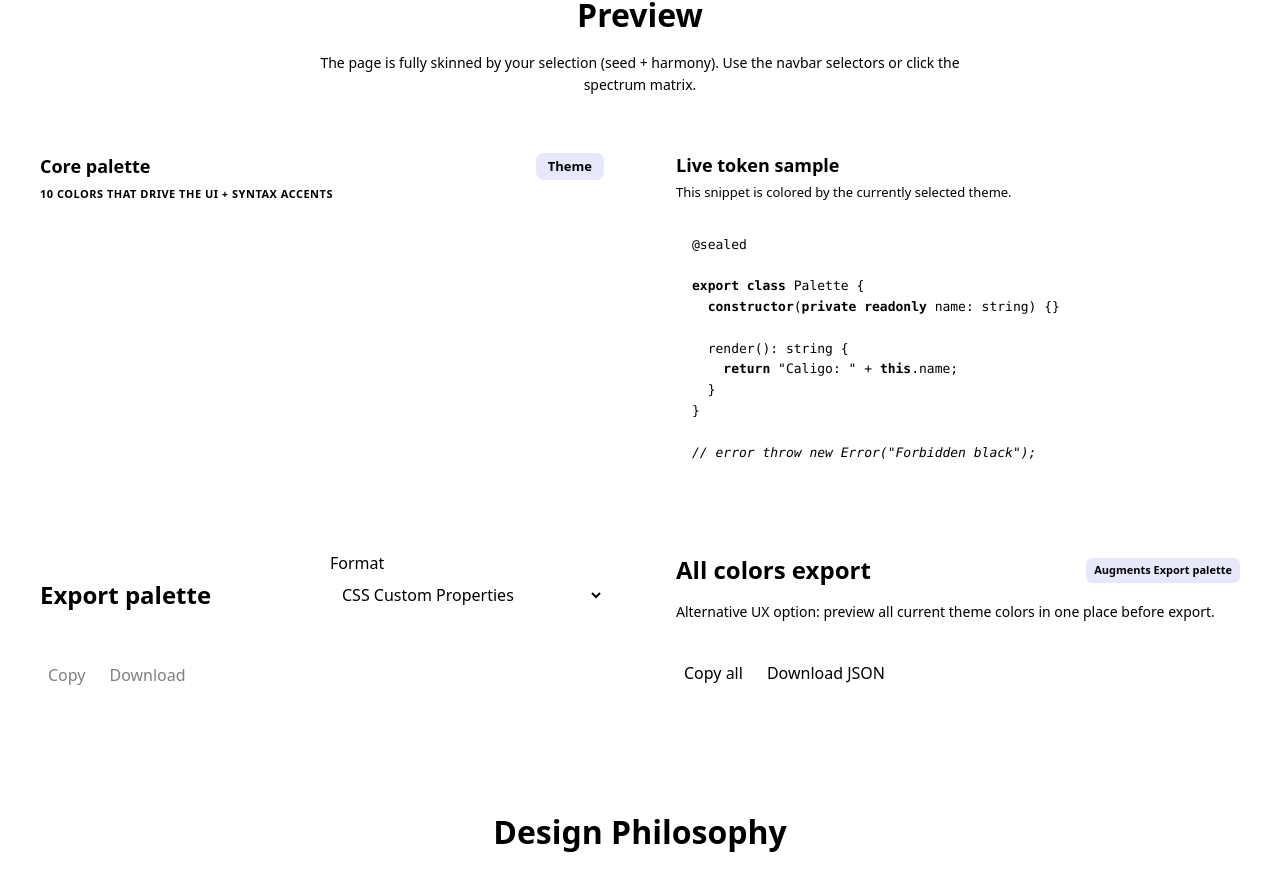
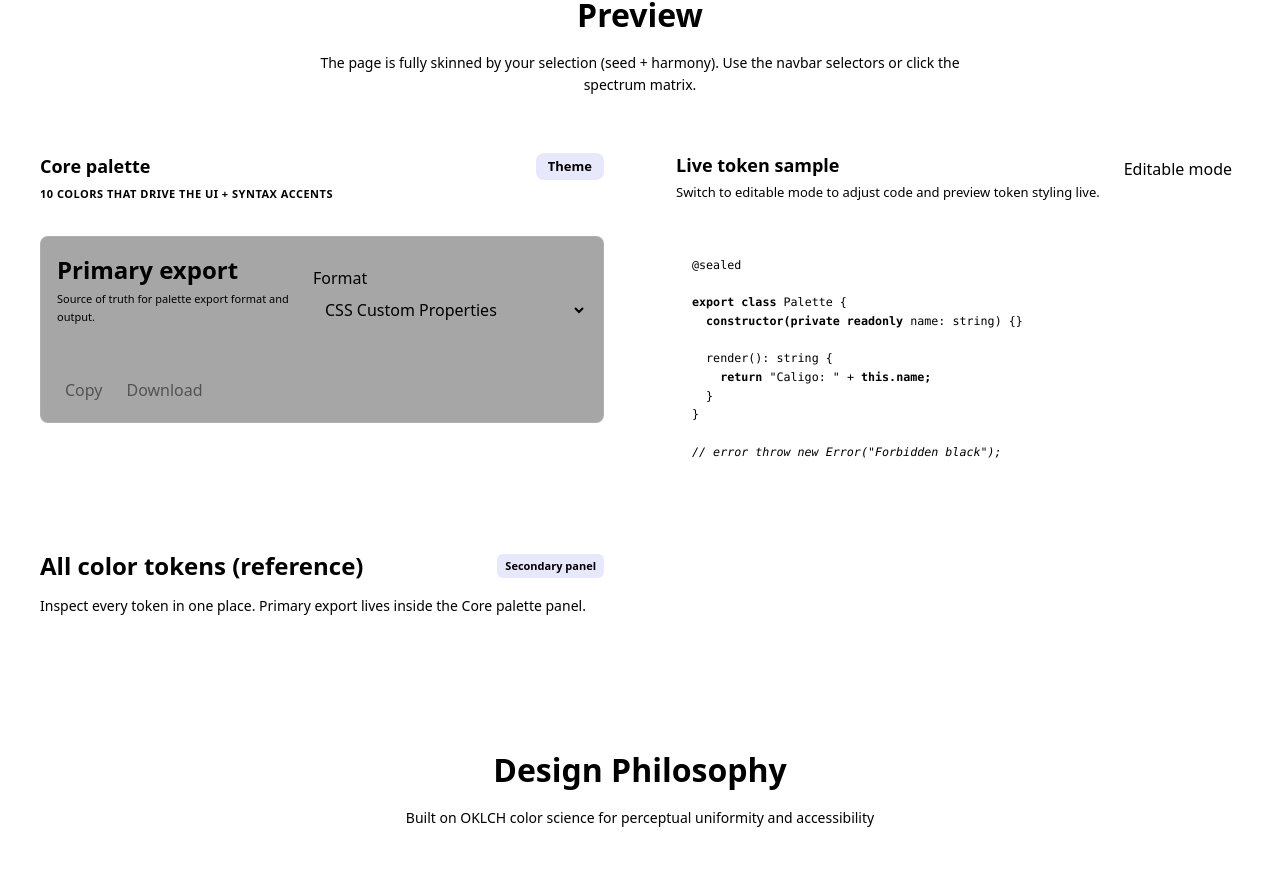
Before and after one commit to Anselmoo/caligo-vscode-theme, a Vue app: page / in a window 1280 px wide. Shown: the part 1453-2325 px from the top of the page. Built offline with nearby package versions, Linux system fonts and the light colour scheme.

Commit message:
feat: clarify export IA and add editable live token sample
Co-authored-by: Anselmoo <13209783+Anselmoo@users.noreply.github.com>

```diff
--- a/src/vue-app/components/export/ExportAllColors.vue
+++ b/src/vue-app/components/export/ExportAllColors.vue
@@ -1,51 +1,24 @@
 <script setup lang="ts">
-import { computed, ref } from "vue";
+import { computed } from "vue";
 import { useTheme } from "@/composables/useTheme";
 
 const { currentTheme } = useTheme();
-const copyStatus = ref<"idle" | "success" | "error">("idle");
 
 const colors = computed(() => {
   if (!currentTheme.value?.colors) return [];
   return Object.entries(currentTheme.value.colors);
 });
-
-const exportedColors = computed(() => JSON.stringify(Object.fromEntries(colors.value), null, 2));
-
-async function copyAll() {
-  try {
-    await navigator.clipboard.writeText(exportedColors.value);
-    copyStatus.value = "success";
-  } catch {
-    copyStatus.value = "error";
-  }
-
-  setTimeout(() => {
-    copyStatus.value = "idle";
-  }, 2000);
-}
-
-function downloadAll() {
-  const blob = new Blob([exportedColors.value], { type: "application/json" });
-  const url = URL.createObjectURL(blob);
-  const anchor = document.createElement("a");
-  anchor.href = url;
-  anchor.download = `${currentTheme.value?.key ?? "theme"}-all-colors.json`;
-  anchor.click();
-  URL.revokeObjectURL(url);
-}
-void copyAll;
-void downloadAll;
+void colors;
 </script>
 
 <template>
   <div class="export-all-colors preview-panel">
     <div class="export-all-colors__header">
-      <h3>All colors export</h3>
-      <span class="export-all-colors__badge">Augments Export palette</span>
+      <h3>All color tokens (reference)</h3>
+      <span class="export-all-colors__badge">Secondary panel</span>
     </div>
     <p class="export-all-colors__subtitle">
-      Alternative UX option: preview all current theme colors in one place before export.
+      Inspect every token in one place. Primary export lives inside the Core palette panel.
     </p>
     <div class="export-all-colors__grid">
       <div
@@ -59,18 +32,6 @@ void downloadAll;
         </div>
         <code>{{ value }}</code>
       </div>
-    </div>
-    <p v-if="copyStatus === 'success'" class="copy-status copy-status--success">Copied to clipboard</p>
-    <p v-else-if="copyStatus === 'error'" class="copy-status copy-status--error">
-      Clipboard copy failed
-    </p>
-    <div class="export-all-colors__actions">
-      <button class="preview-action-button" type="button" :disabled="colors.length === 0" @click="copyAll">
-        Copy all
-      </button>
-      <button class="preview-action-button" type="button" :disabled="colors.length === 0" @click="downloadAll">
-        Download JSON
-      </button>
     </div>
   </div>
 </template>
@@ -143,22 +104,4 @@ code {
   color: var(--text-subtle);
   font-size: var(--text-xs);
 }
-
-.export-all-colors__actions {
-  display: flex;
-  gap: var(--space-sm);
-}
-
-.copy-status {
-  margin: 0;
-  font-size: var(--text-sm);
-}
-
-.copy-status--success {
-  color: var(--color-success);
-}
-
-.copy-status--error {
-  color: var(--color-error);
-}
 </style>
--- a/src/vue-app/components/export/ExportPanel.vue
+++ b/src/vue-app/components/export/ExportPanel.vue
@@ -4,6 +4,19 @@ import { useExport } from "../../composables/useExport.js";
 import CopyDownload from "./CopyDownload.vue";
 import ExportPreview from "./ExportPreview.vue";
 import FormatSelector from "./FormatSelector.vue";
+
+withDefaults(
+  defineProps<{
+    embedded?: boolean;
+    title?: string;
+    subtitle?: string;
+  }>(),
+  {
+    embedded: false,
+    title: "Primary export",
+    subtitle: "Source of truth for palette export format and output.",
+  }
+);
 
 const {
   selectedFormat,
@@ -34,9 +47,12 @@ void copyStatus;
 </script>
 
 <template>
-  <div class="export-panel preview-panel">
+  <div :class="['export-panel', { 'preview-panel': !embedded, 'export-panel--embedded': embedded }]">
     <div class="export-panel__header">
-      <h3>Export palette</h3>
+      <div>
+        <h3>{{ title }}</h3>
+        <p class="export-panel__subtitle">{{ subtitle }}</p>
+      </div>
       <FormatSelector v-model="selectedFormat" :options="availableFormats" :labels="formatLabels" />
     </div>
     <ExportPreview :content="currentResult?.content || ''" />
@@ -55,6 +71,13 @@ void copyStatus;
   padding: var(--space-xl);
 }
 
+.export-panel--embedded {
+  padding: var(--space-lg);
+  border: 1px solid rgb(var(--fg0-rgb, 255 255 255) / 0.1);
+  border-radius: var(--radius-md);
+  background: rgb(var(--bg1-rgb, 0 0 0) / 0.35);
+}
+
 .export-panel__header {
   display: flex;
   justify-content: space-between;
@@ -64,6 +87,12 @@ void copyStatus;
 
 h3 {
   margin: 0;
+}
+
+.export-panel__subtitle {
+  margin: var(--space-xs) 0 0;
+  font-size: var(--text-xs);
+  color: var(--text-subtle);
 }
 
 .copy-status {
--- a/src/vue-app/components/theme/CorePalette.vue
+++ b/src/vue-app/components/theme/CorePalette.vue
@@ -1,6 +1,7 @@
 <script setup lang="ts">
 import { computed } from "vue";
 import { useTheme } from "@/composables/useTheme";
+import ExportPanel from "../export/ExportPanel.vue";
 
 const { currentTheme } = useTheme();
 
@@ -14,6 +15,7 @@ const themeName = computed(() => {
   return currentTheme.value?.displayName || "Theme";
 });
 void themeName;
+void ExportPanel;
 </script>
 
 <template>
@@ -43,6 +45,10 @@ void themeName;
         </div>
         <div class="core-hex">{{ color.hex.toLowerCase() }}</div>
       </div>
+    </div>
+
+    <div class="core-palette__export">
+      <ExportPanel embedded />
     </div>
   </div>
 </template>
@@ -90,6 +96,10 @@ void themeName;
   display: grid;
   grid-template-columns: repeat(auto-fill, minmax(200px, 1fr));
   gap: var(--space-md);
+}
+
+.core-palette__export {
+  margin-top: var(--space-lg);
 }
 
 .core-item {
--- a/src/vue-app/components/theme/LiveTokenSample.vue
+++ b/src/vue-app/components/theme/LiveTokenSample.vue
@@ -1,25 +1,106 @@
 <script setup lang="ts">
-// No props needed - colors come from CSS variables applied by useTheme
+import { computed, ref } from "vue";
+
+type Segment = { text: string; cls: string };
+
+const DEFAULT_SAMPLE = `@sealed
+
+export class Palette {
+  constructor(private readonly name: string) {}
+
+  render(): string {
+    return "Caligo: " + this.name;
+  }
+}
+
+// error throw new Error("Forbidden black");`;
+
+const isEditable = ref(false);
+const sampleSource = ref(DEFAULT_SAMPLE);
+
+function lineToSegments(line: string): Segment[] {
+  if (line.trim().startsWith("//")) {
+    return [{ text: line, cls: "tok-muted" }];
+  }
+
+  return line.split(/(\s+)/).map(chunk => {
+    if (!chunk || /^\s+$/.test(chunk)) return { text: chunk, cls: "" };
+    if (/^@\w+/.test(chunk)) return { text: chunk, cls: "tok-decorator" };
+    if (/^(export|class|constructor|private|readonly|return|this|new|throw)\b/.test(chunk)) {
+      return { text: chunk, cls: "tok-keyword" };
+    }
+    if (/^(Palette|string|Error)\b/.test(chunk)) return { text: chunk, cls: "tok-type" };
+    if (/^(render|name|sealed)\b/.test(chunk)) return { text: chunk, cls: "tok-fn" };
+    if (/^["'`].*["'`]$/.test(chunk) || chunk.includes('"') || chunk.includes("'")) {
+      return { text: chunk, cls: "tok-string" };
+    }
+    if (/^[{}()[\].;:+-]+$/.test(chunk)) return { text: chunk, cls: "tok-punct" };
+    return { text: chunk, cls: "" };
+  });
+}
+
+const highlightedLines = computed(() => sampleSource.value.split("\n").map(lineToSegments));
+
+function onToggleEditable() {
+  isEditable.value = !isEditable.value;
+}
+
+function onResetSample() {
+  sampleSource.value = DEFAULT_SAMPLE;
+}
+void highlightedLines;
+void onToggleEditable;
+void onResetSample;
 </script>
 
 <template>
   <div class="live-token-sample preview-panel">
     <div class="live-token-header">
-      <h3 class="live-token-title">Live token sample</h3>
-      <p class="live-token-subtitle">This snippet is colored by the currently selected theme.</p>
+      <div>
+        <h3 class="live-token-title">Live token sample</h3>
+        <p class="live-token-subtitle">Switch to editable mode to adjust code and preview token styling live.</p>
+      </div>
+      <div class="live-token-actions">
+        <button
+          class="preview-action-button"
+          type="button"
+          :aria-label="isEditable ? 'Switch to read-only mode' : 'Switch to editable mode'"
+          :aria-pressed="isEditable"
+          @click="onToggleEditable"
+        >
+          {{ isEditable ? 'Read-only mode' : 'Editable mode' }}
+        </button>
+        <button
+          v-if="isEditable"
+          class="preview-action-button"
+          type="button"
+          aria-label="Reset sample"
+          @click="onResetSample"
+        >
+          Reset sample
+        </button>
+      </div>
     </div>
 
-    <pre class="sample-code"><span class="tok-decorator">@</span><span class="tok-fn">sealed</span>
+    <textarea
+      v-if="isEditable"
+      v-model="sampleSource"
+      class="live-token-editor preview-control"
+      rows="8"
+      aria-label="Editable token sample code"
+      spellcheck="false"
+    ></textarea>
 
-<span class="tok-keyword">export class</span> <span class="tok-type">Palette</span> <span class="tok-punct">{</span>
-  <span class="tok-keyword">constructor</span><span class="tok-punct">(</span><span class="tok-keyword">private readonly</span> <span class="tok-fn">name</span><span class="tok-punct">:</span> <span class="tok-type">string</span><span class="tok-punct">)</span> <span class="tok-punct">{}</span>
-
-  <span class="tok-fn">render</span><span class="tok-punct">():</span> <span class="tok-type">string</span> <span class="tok-punct">{</span>
-    <span class="tok-keyword">return</span> <span class="tok-string">"Caligo: "</span> <span class="tok-punct">+</span> <span class="tok-keyword">this</span><span class="tok-punct">.</span><span class="tok-fn">name</span><span class="tok-punct">;</span>
-  <span class="tok-punct">}</span>
-<span class="tok-punct">}</span>
-
-<span class="tok-muted">// error throw new Error("Forbidden black");</span></pre>
+    <pre class="sample-code"><code>
+<span
+  v-for="(line, lineIndex) in highlightedLines"
+  :key="`line-${lineIndex}`"
+  class="sample-line"
+><span
+  v-for="(segment, segmentIndex) in line"
+  :key="`segment-${lineIndex}-${segmentIndex}`"
+  :class="segment.cls"
+>{{ segment.text }}</span></span></code></pre>
   </div>
 </template>
 
@@ -30,6 +111,10 @@
 
 .live-token-header {
   margin-bottom: var(--space-lg);
+  display: flex;
+  justify-content: space-between;
+  align-items: flex-start;
+  gap: var(--space-md);
 }
 
 .live-token-title {
@@ -45,6 +130,23 @@
   margin: 0;
 }
 
+.live-token-actions {
+  display: flex;
+  gap: var(--space-sm);
+  flex-wrap: wrap;
+}
+
+.live-token-editor {
+  box-sizing: border-box;
+  font-family: var(--font-mono, 'SF Mono', 'Menlo', 'Monaco', 'Courier New', monospace);
+  font-size: var(--text-sm);
+  line-height: 1.6;
+  margin: 0 0 var(--space-md);
+  min-height: 180px;
+  resize: vertical;
+  width: 100%;
+}
+
 .sample-code {
   background: var(--bg0);
   padding: var(--space-lg);
@@ -53,12 +155,18 @@
   font-family: var(--font-mono, 'SF Mono', 'Menlo', 'Monaco', 'Courier New', monospace);
   font-size: var(--text-sm);
   line-height: 1.6;
-  overflow-x: auto;
-  /* Keep the base “plain text” chromatic to avoid gray/white/black-looking output */
+  overflow: auto;
+  max-height: 420px;
   color: var(--syntax-types);
+  margin: 0;
+  white-space: pre-wrap;
 }
 
-/* Syntax highlighting using theme CSS variables */
+.sample-line {
+  display: block;
+  min-height: 1.6em;
+}
+
 .tok-keyword {
   color: var(--syntax-keywords);
   font-weight: 600;
@@ -80,10 +188,6 @@
   color: var(--syntax-decorator);
 }
 
-.tok-error {
-  color: var(--syntax-error);
-}
-
 .tok-muted {
   color: var(--syntax-decorator);
   font-style: italic;
@@ -92,4 +196,10 @@
 .tok-punct {
   color: var(--syntax-types);
 }
+
+@media (max-width: 640px) {
+  .live-token-header {
+    flex-direction: column;
+  }
+}
 </style>
--- a/src/vue-app/views/HomeView.vue
+++ b/src/vue-app/views/HomeView.vue
@@ -1,7 +1,6 @@
 <script setup lang="ts">
 import { computed } from "vue";
 import ExportAllColors from "../components/export/ExportAllColors.vue";
-import ExportPanel from "../components/export/ExportPanel.vue";
 import CorePalette from "../components/theme/CorePalette.vue";
 import LiveTokenSample from "../components/theme/LiveTokenSample.vue";
 import ThemeSpectrum from "../components/theme/ThemeSpectrum.vue";
@@ -20,7 +19,6 @@ const stats = computed(() => ({
 // when reporting noUnusedLocals in <script setup>.
 void CorePalette;
 void ExportAllColors;
-void ExportPanel;
 void LiveTokenSample;
 void ThemeSpectrum;
 void VSCodeMock;
@@ -109,7 +107,6 @@ void stats;
         <div class="preview-grid">
           <CorePalette />
           <LiveTokenSample />
-          <ExportPanel />
           <ExportAllColors />
         </div>
       </div>
```
Also changed, not shown: src/vue-app/components/export/FormatSelector.vue (+1 -8 lines), src/vue-app/styles/globals.css (+8 -0 lines), 2 other files (tests, documents, lock files or other folders).
